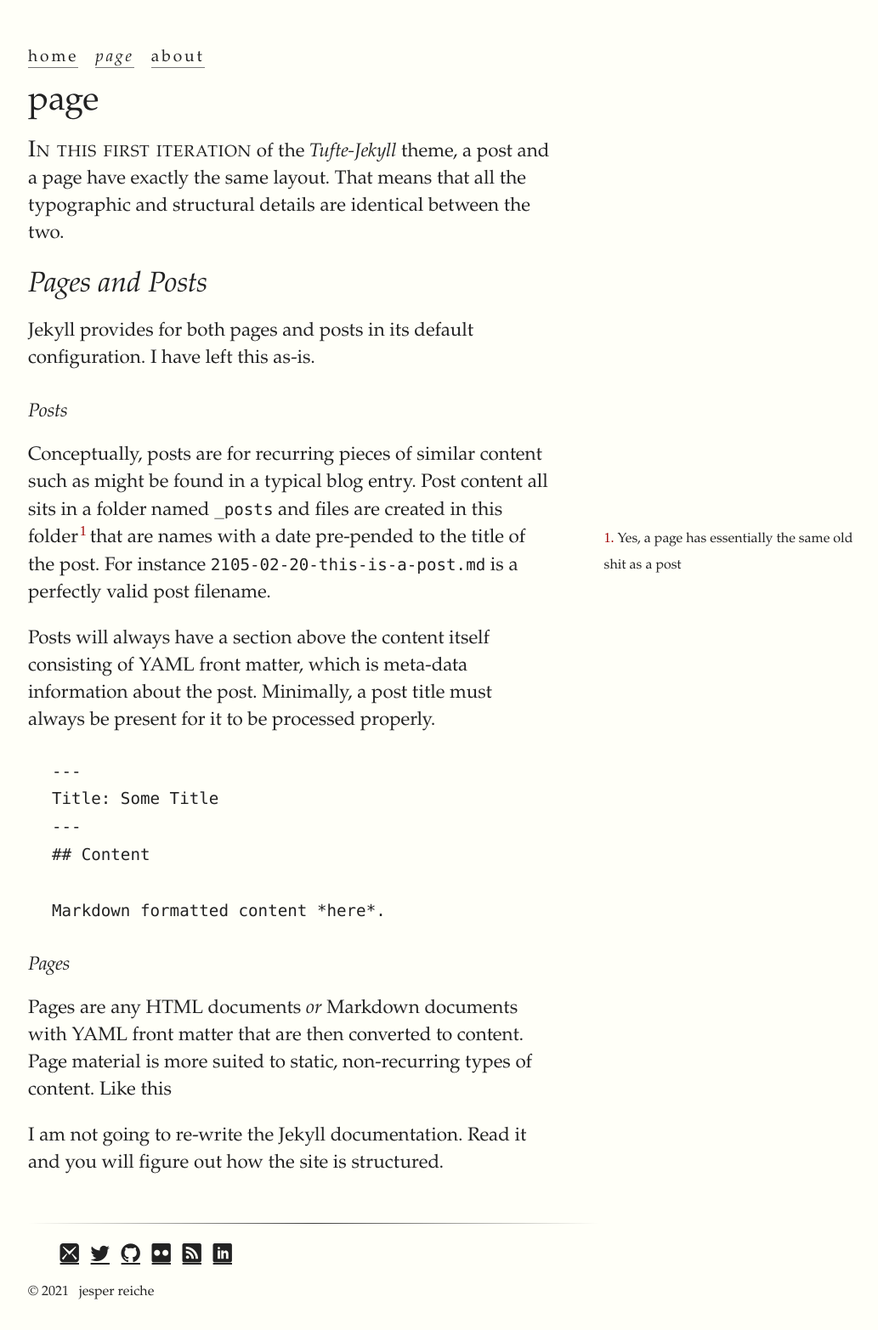
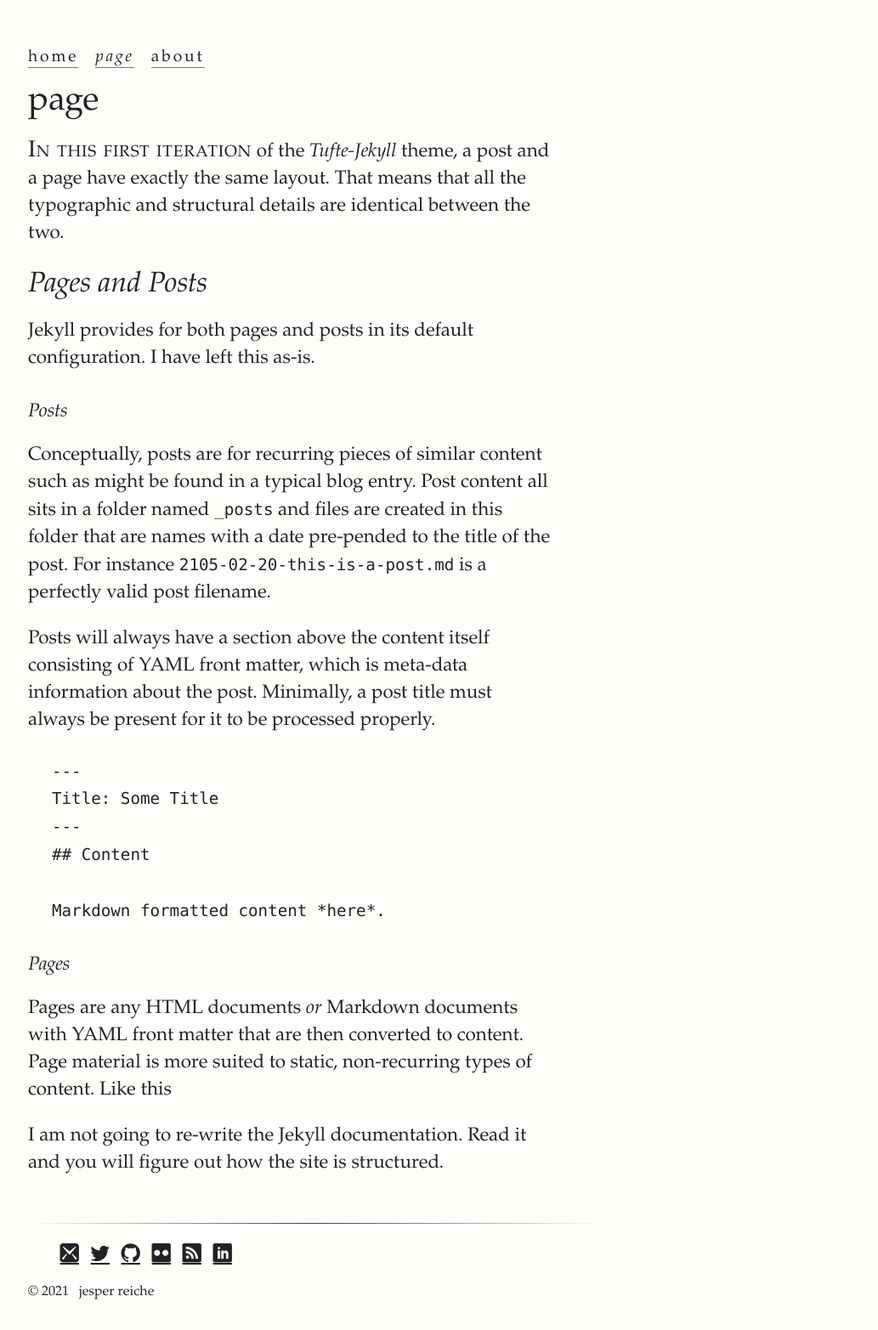
Before and after one commit to jmreiche/jmreiche.github.io, a Jekyll site: the page built from page/index.md, in a window 1280 px wide. Shown: the whole page at 85% size, without its empty margins (127-1160 px from the left). Built offline with Jekyll 4.4.1, drawn with Linux system fonts in a browser that asks for light colours; some web fonts are replaced.

Commit message:
Removed another sidenote

````diff
--- a/page/index.md
+++ b/page/index.md
@@ -2,7 +2,8 @@
 layout: post
 title: page
 ---
-{% newthought 'In this first iteration'%} of the *Tufte-Jekyll* theme, a post and a page have exactly the same layout. That means that all the typographic and structural details are identical between the two.
+
+{% newthought 'In this first iteration'%} of the _Tufte-Jekyll_ theme, a post and a page have exactly the same layout. That means that all the typographic and structural details are identical between the two.
 
 ## Pages and Posts
 
@@ -10,7 +11,7 @@ Jekyll provides for both pages and posts in its default configuration. I have le
 
 ### Posts
 
-Conceptually, posts are for recurring pieces of similar content such as might be found in a typical blog entry. Post content all sits in a folder named ```_posts``` and files are created in this folder{% sidenote 1 'Yes, a page has essentially the same old shit as a post'%} that are names with a date pre-pended to the title of the post. For instance ```2105-02-20-this-is-a-post.md``` is a perfectly valid post filename.
+Conceptually, posts are for recurring pieces of similar content such as might be found in a typical blog entry. Post content all sits in a folder named `_posts` and files are created in this folder that are names with a date pre-pended to the title of the post. For instance `2105-02-20-this-is-a-post.md` is a perfectly valid post filename.
 
 Posts will always have a section above the content itself consisting of YAML front matter, which is meta-data information about the post. Minimally, a post title must always be present for it to be processed properly.
 
@@ -23,9 +24,8 @@ Title: Some Title
 Markdown formatted content *here*.
 ```
 
-
 ### Pages
 
-Pages are any HTML documents *or* Markdown documents with YAML front matter that are then converted to content. Page material is more suited to static, non-recurring types of content. Like this
+Pages are any HTML documents _or_ Markdown documents with YAML front matter that are then converted to content. Page material is more suited to static, non-recurring types of content. Like this
 
 I am not going to re-write the Jekyll documentation. Read it and you will figure out how the site is structured.
````
